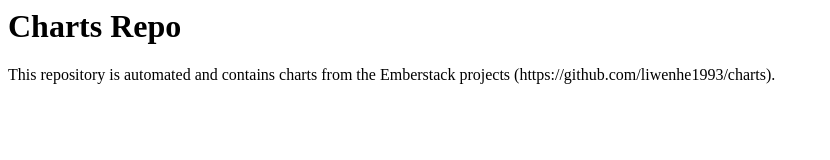
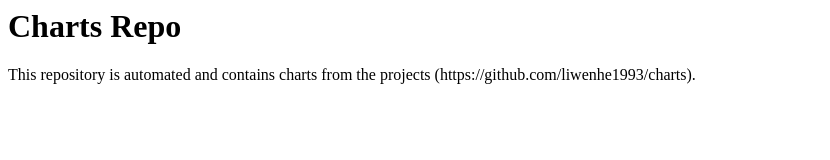
Before and after one commit to liwenhe1993/charts, a plain HTML site: page docs/index.html in a window 1280 px wide. Shown: the whole page, without its empty margins (0-830 px from the left). Drawn offline with Linux system fonts and the light colour scheme.

Commit message:
Update index.html

```diff
--- a/docs/index.html
+++ b/docs/index.html
@@ -4,6 +4,6 @@
   </head>
   <body>
     <h1>Charts Repo</h1>
-    <p>This repository is automated and contains charts from the Emberstack projects (https://github.com/liwenhe1993/charts).</p>
+    <p>This repository is automated and contains charts from the projects (https://github.com/liwenhe1993/charts).</p>
   </body>
 </html>
```
